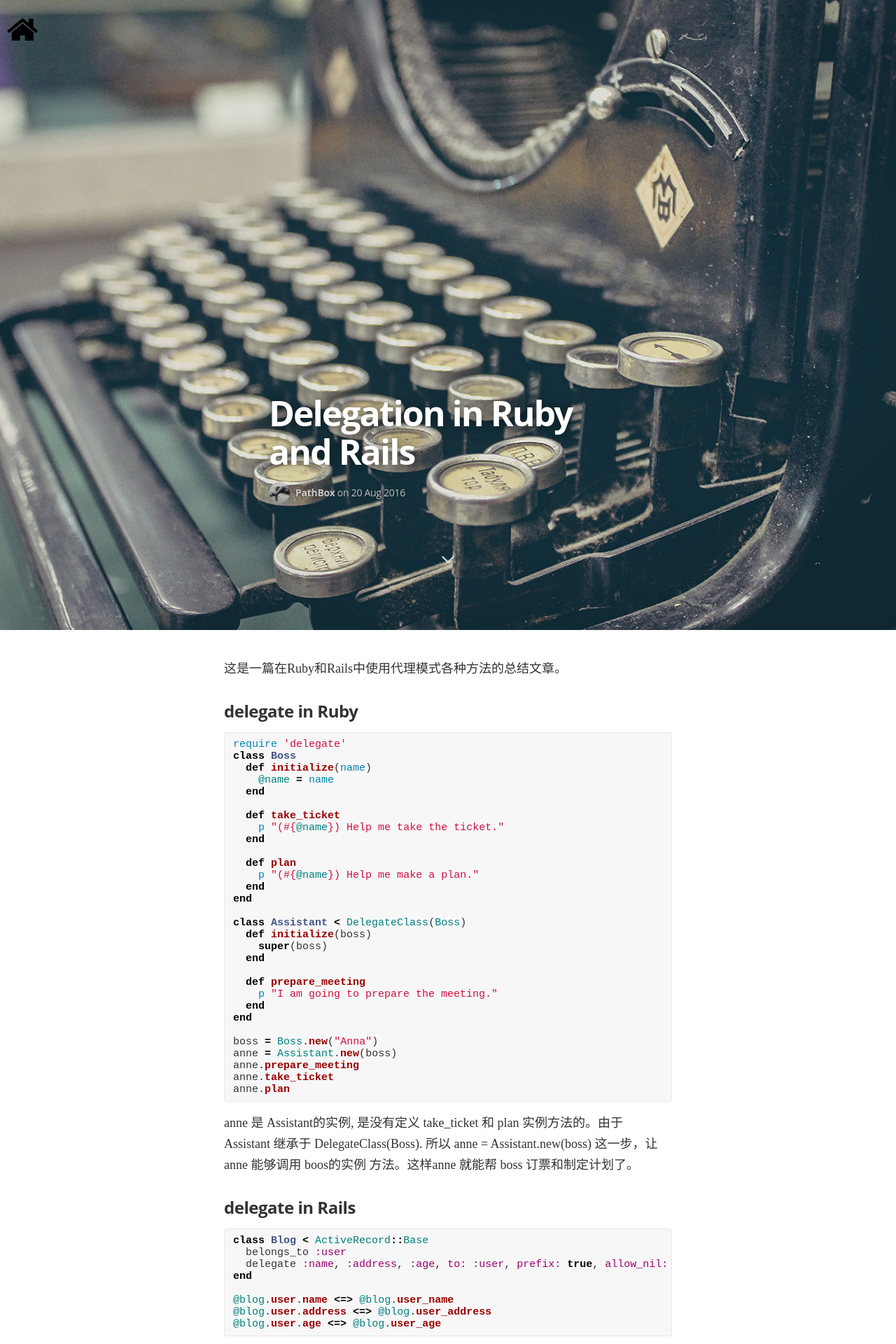
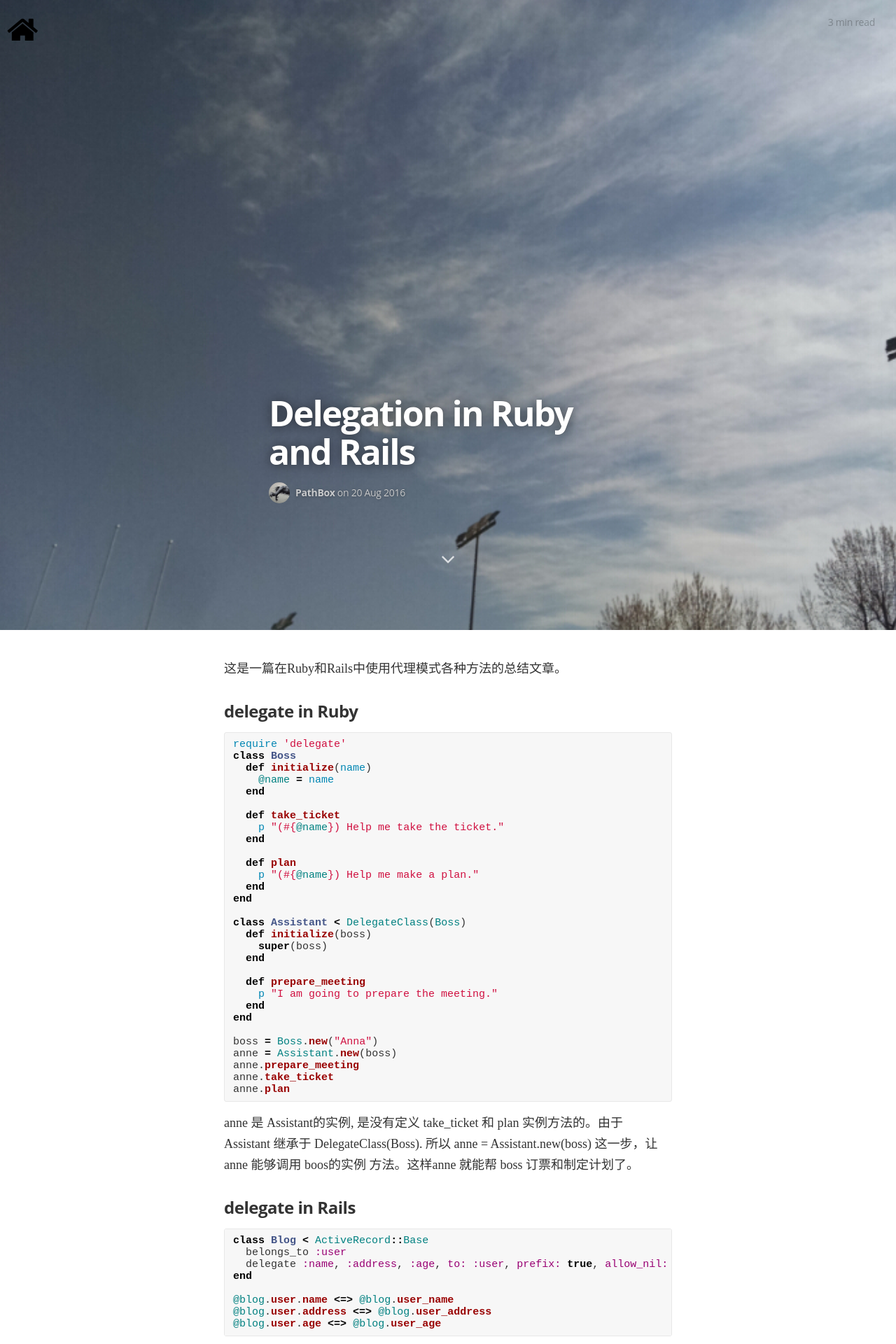
Before and after one commit to pathbox/pathbox.github.io, a Jekyll site: the page built from _posts/2016-08-20-delegates-in-ruby.md, in a window 1280 px wide. Shown: the top 1920 px of the page at 70% size. Built offline with Jekyll 4.4.1, drawn with Linux system fonts in a browser that asks for light colours; nearby versions of some CDN libraries; some web fonts are replaced; comment, search, counter and statistics services are not loaded.

Commit message:
add pictures

```diff
--- a/_posts/2016-08-20-delegates-in-ruby.md
+++ b/_posts/2016-08-20-delegates-in-ruby.md
@@ -3,7 +3,7 @@
 title: Delegation in Ruby and Rails
 date:   2016-08-20 10:35:06
 categories: Rails
-image: /assets/images/post.jpg
+image: /assets/images/top/20150322.jpg
 ---
 
 
```
Also changed, not shown: _posts/2016-08-02-Ruby-Concurrency-and-Parallelism-A-Practical-Tutorial.md (+1 -1 lines), assets/images/top/20150322.jpg (added), assets/images/top/20150404.jpg (added).
